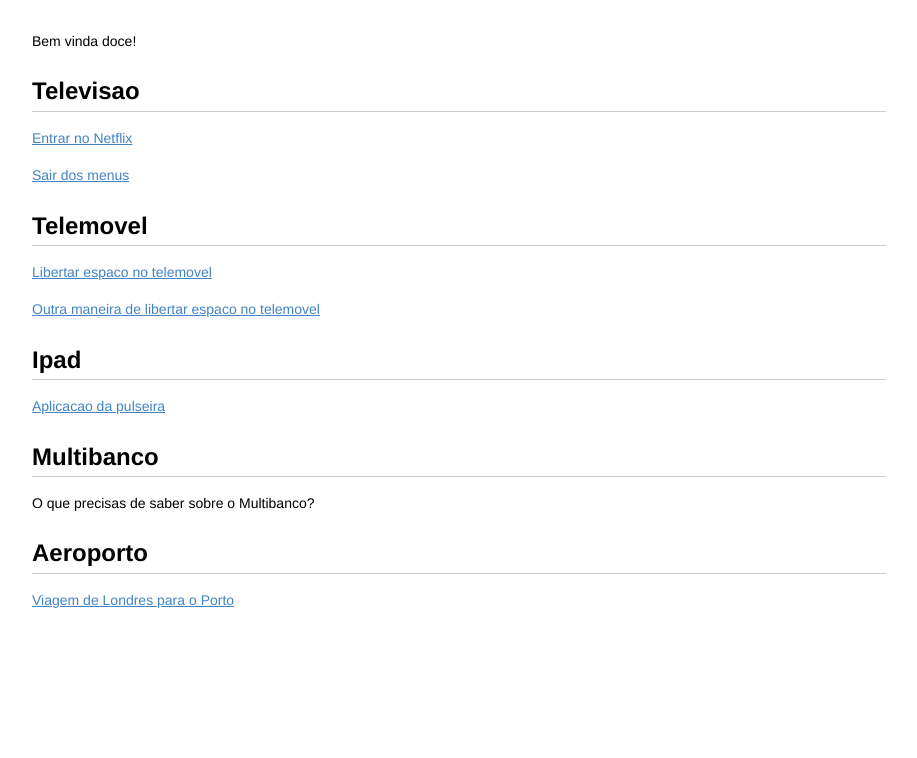
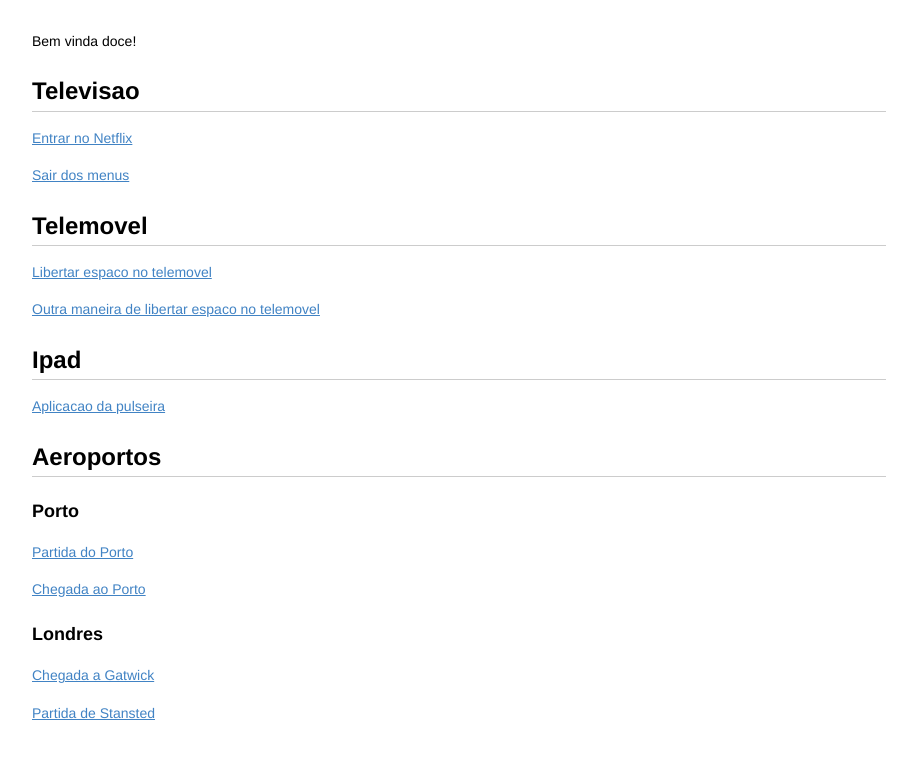
Before and after one commit to andrefveiga/andrefveiga.github.io, a plain HTML site: page index.html in a window 1280 px wide. Shown: the whole page, without its empty margins (181-1098 px from the left). Drawn offline with Linux system fonts and the light colour scheme.

Commit message:
Add files via upload

```diff
--- a/index.html
+++ b/index.html
@@ -349,13 +349,19 @@ kbd {
 
 <p><a href="https://youtu.be/7lRqgosqfuc">Aplicacao da pulseira</a></p>
 
-<h2 id="toc_3">Multibanco</h2>
+<h2 id="toc_3">Aeroportos</h2>
 
-<p>O que precisas de saber sobre o Multibanco?</p>
+<h3 id="toc_4">Porto</h3>
 
-<h2 id="toc_4">Aeroporto</h2>
+<p><a href="https://youtu.be/3-VjxX9VLkI">Partida do Porto</a></p>
 
-<p><a href="https://youtu.be/r5HwdJMFHCY">Viagem de Londres para o Porto</a></p>
+<p><a href="https://youtu.be/kdWHNsYEhuU">Chegada ao Porto</a></p>
+
+<h3 id="toc_5">Londres</h3>
+
+<p><a href="https://youtu.be/bMSMzDIVJ3s">Chegada a Gatwick</a></p>
+
+<p><a href="https://youtu.be/ScqJenyU83E">Partida de Stansted</a></p>
 
 
 
```
